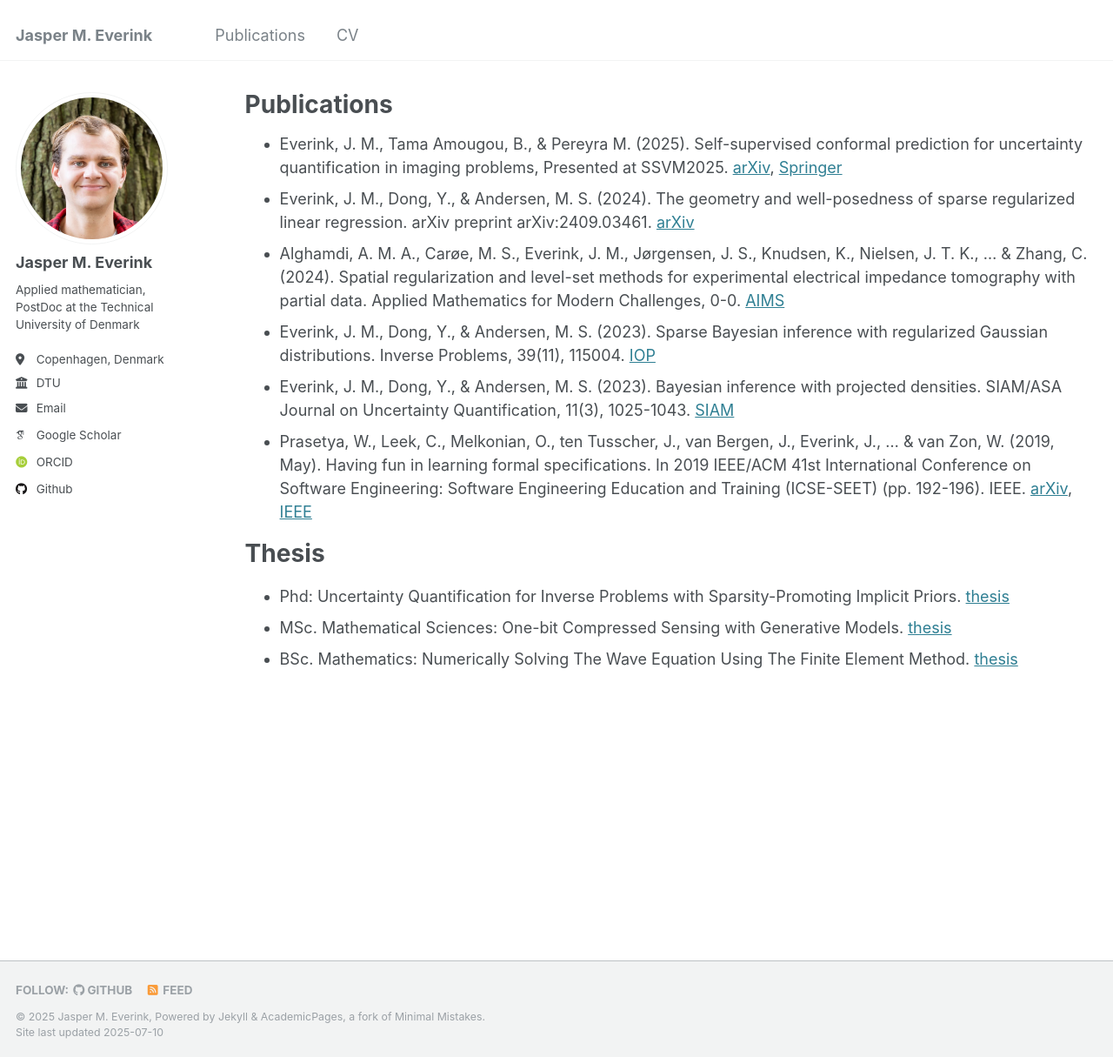
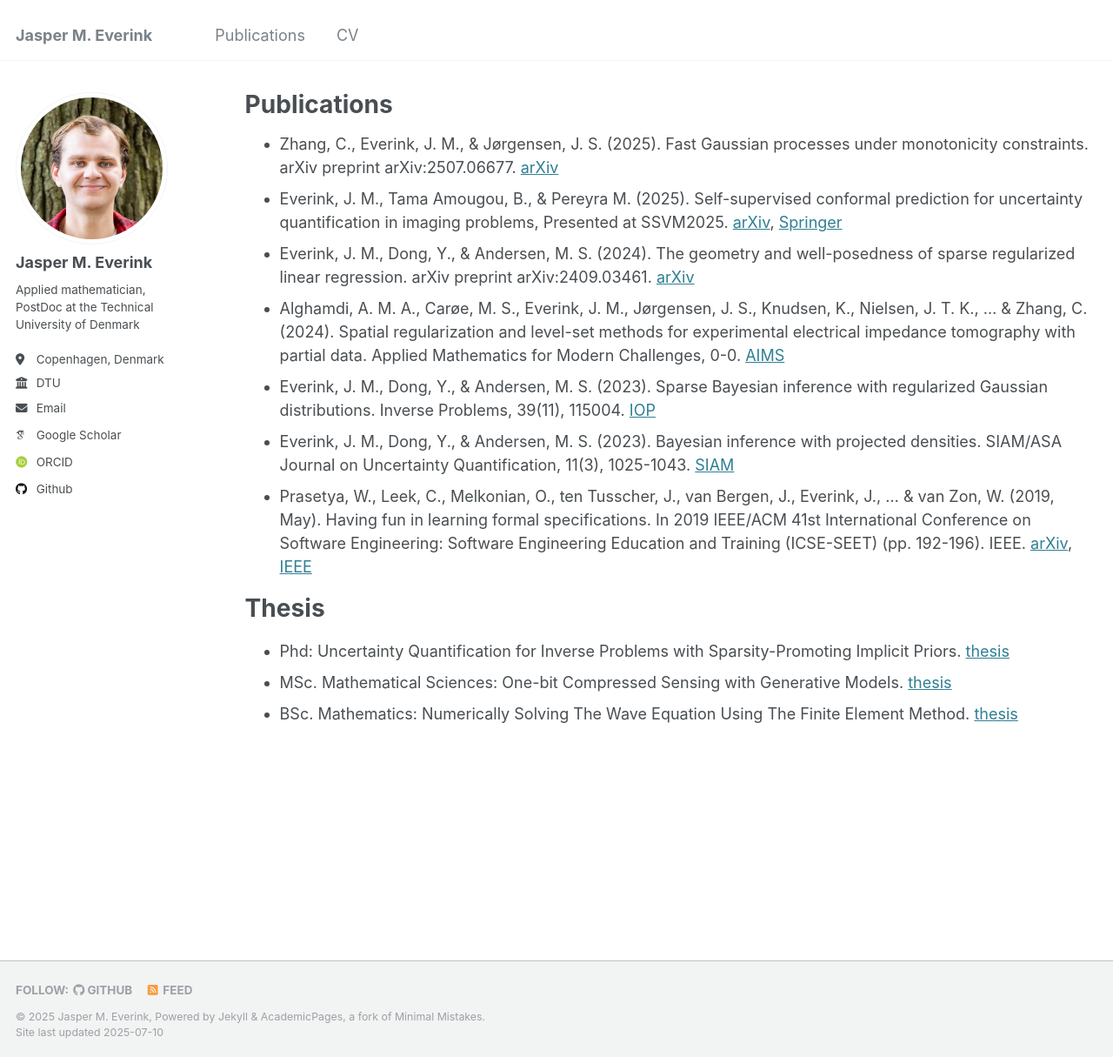
Before and after one commit to jeverink/jeverink.github.io, a Jekyll site: the page built from _pages/publications.md, in a window 1280 px wide and 1215 px high. Shown: the whole window at 87% size. Built offline with Jekyll 4.4.1, drawn with Linux system fonts in a browser that asks for light colours; some web fonts are replaced.

Commit message:
Added preprint

```diff
--- a/_pages/publications.md
+++ b/_pages/publications.md
@@ -9,6 +9,7 @@ redirect_from:
 
 {% include base_path %}
 
+- Zhang, C., Everink, J. M., & Jørgensen, J. S. (2025). Fast Gaussian processes under monotonicity constraints. arXiv preprint  arXiv:2507.06677. [arXiv](https://arxiv.org/abs/2507.06677)
 - Everink, J. M., Tama Amougou, B., & Pereyra M. (2025). Self-supervised conformal prediction for uncertainty quantification in imaging problems, Presented at SSVM2025. [arXiv](https://arxiv.org/abs/2502.05127), [Springer](https://link.springer.com/chapter/10.1007/978-3-031-92366-1_9)
 - Everink, J. M., Dong, Y., & Andersen, M. S. (2024). The geometry and well-posedness of sparse regularized linear regression. arXiv preprint arXiv:2409.03461. [arXiv](https://arxiv.org/abs/2409.03461)
 - Alghamdi, A. M. A., Carøe, M. S., Everink, J. M., Jørgensen, J. S., Knudsen, K., Nielsen, J. T. K., ... & Zhang, C. (2024). Spatial regularization and level-set methods for experimental electrical impedance tomography with partial data. Applied Mathematics for Modern Challenges, 0-0. [AIMS](https://www.aimsciences.org/article/doi/10.3934/ammc.2024013)
```
